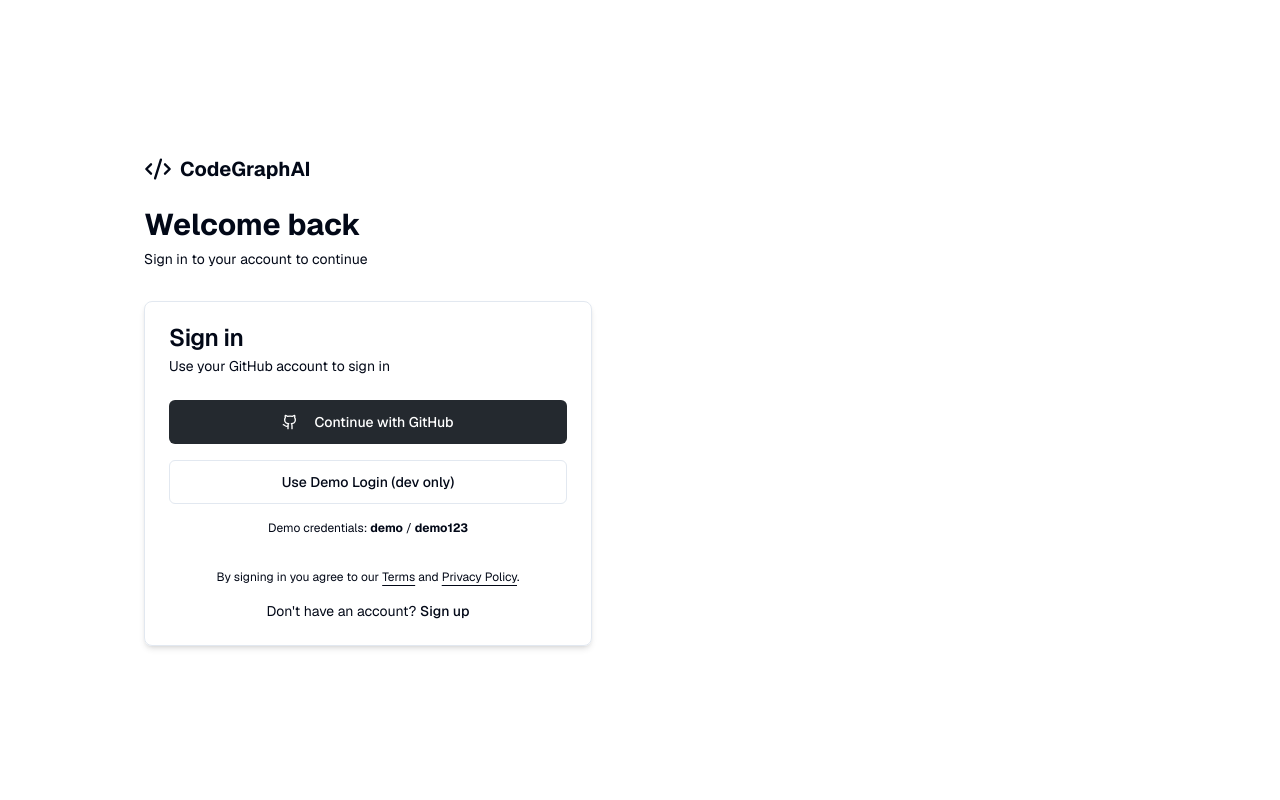
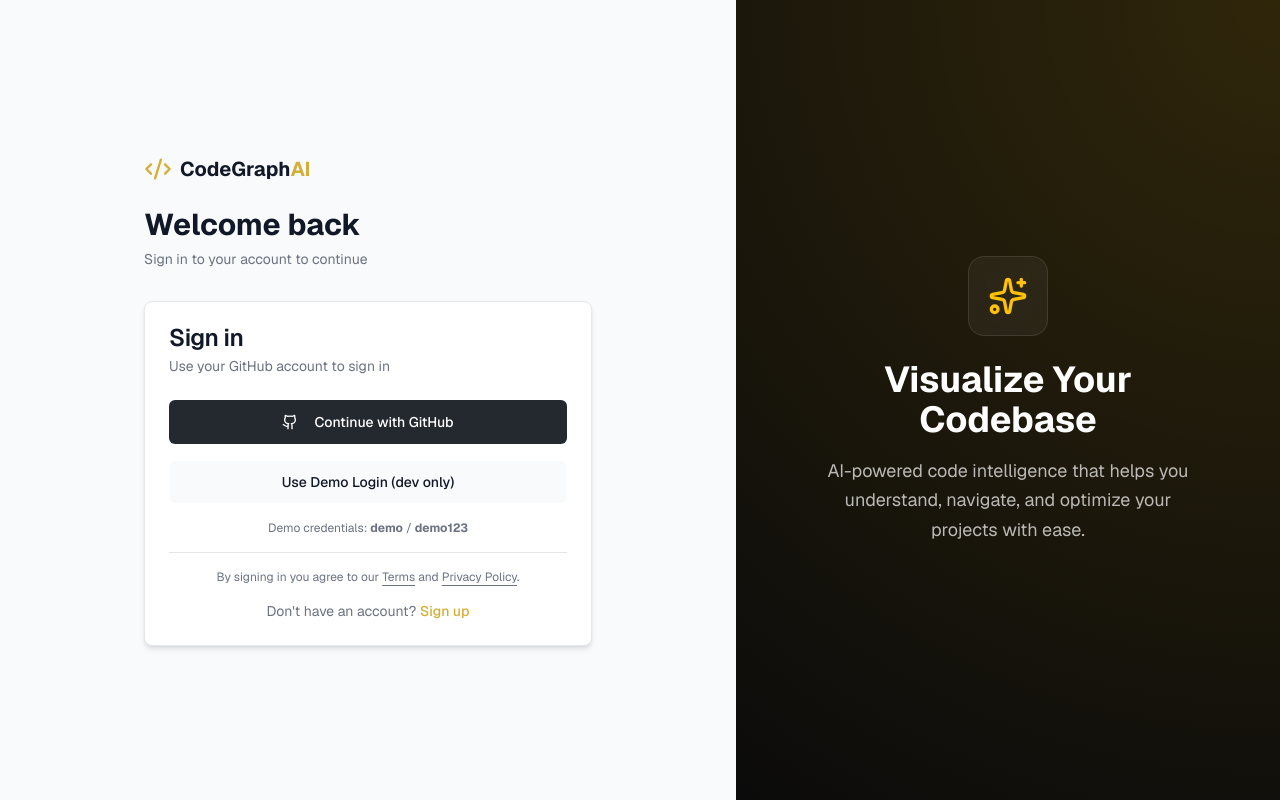
Before and after one commit to SamanPandey-in/codegraph-ai, a React (Vite) app in the folder client/: page /login in a window 1280 px wide. Built offline with nearby package versions, Linux system fonts and the light colour scheme; no server answers.

Commit message:
styles: new theme

```diff
--- a/client/src/features/auth/pages/LoginPage.jsx
+++ b/client/src/features/auth/pages/LoginPage.jsx
@@ -120,15 +120,15 @@
       </div>
 
       <div className="hidden lg:relative lg:flex lg:flex-1">
-        <div className="absolute inset-0 bg-gradient-to-br from-primary via-primary/90 to-primary/70">
-          <div className="absolute inset-0 bg-[radial-gradient(circle_at_top_right,_var(--tw-gradient-stops))] from-white/10 via-transparent to-transparent" />
+        <div className="absolute inset-0 bg-black">
+          <div className="absolute inset-0 bg-[radial-gradient(circle_at_top_right,rgba(255,193,7,0.15),transparent)]" />
           <div className="absolute inset-0 flex flex-col items-center justify-center p-12 text-white">
             <div className="max-w-sm text-center">
-              <div className="mx-auto mb-6 flex size-20 items-center justify-center rounded-2xl bg-white/10 backdrop-blur-sm">
-                <Sparkles className="size-10" />
+              <div className="mx-auto mb-6 flex size-20 items-center justify-center rounded-2xl bg-white/5 backdrop-blur-sm border border-white/10">
+                <Sparkles className="size-10 text-gold" />
               </div>
               <h2 className="text-4xl font-bold mb-4">Visualize Your Codebase</h2>
-              <p className="text-lg text-white/90 leading-relaxed">
+              <p className="text-lg text-white/70 leading-relaxed">
                 AI-powered code intelligence that helps you understand, navigate,
                 and optimize your projects with ease.
               </p>
--- a/client/src/features/graph/components/GraphView.jsx
+++ b/client/src/features/graph/components/GraphView.jsx
@@ -18,13 +18,13 @@
 } from '../slices/graphSlice';
 
 const TYPE_COLORS = {
-  component: { bg: '#1e3a5f', border: '#3b82f6' },
-  page:      { bg: '#1a3a2a', border: '#22c55e' },
-  hook:      { bg: '#3a1e5f', border: '#a855f7' },
-  service:   { bg: '#3a2a1e', border: '#f97316' },
-  util:      { bg: '#1e3a3a', border: '#06b6d4' },
-  config:    { bg: '#3a3a1e', border: '#eab308' },
-  module:    { bg: '#1e1b4b', border: '#4f46e5' },
+  component: { bg: '#1A1A1A', border: '#404040' },
+  page:      { bg: '#0B0B0B', border: '#D4AF37' }, // Premium Gold accent for pages
+  hook:      { bg: '#262626', border: '#D4AF37' }, // Premium Gold accent for hooks
+  service:   { bg: '#1A1A1A', border: '#404040' },
+  util:      { bg: '#262626', border: '#404040' },
+  config:    { bg: '#0B0B0B', border: '#666666' },
+  module:    { bg: '#1A1A1A', border: '#404040' },
 };
 
 function typeStyle(type) {
@@ -32,7 +32,7 @@
   return {
     background: bg,
     border: `1px solid ${border}`,
-    color: '#e0e7ff',
+    color: '#E5E5E5',
     borderRadius: 8,
     fontSize: 11,
     padding: '6px 10px',
@@ -93,35 +93,35 @@
     .map(([k]) => k);
 
   return (
-    <div className="absolute top-2 right-2 z-10 w-72 rounded-xl border border-gray-700 bg-gray-950/95 backdrop-blur-sm p-4 text-xs shadow-xl">
+    <div className="absolute top-2 right-2 z-10 w-72 rounded-xl border border-border bg-card/95 backdrop-blur-sm p-4 text-xs shadow-xl transition-all">
       <div className="flex items-start justify-between gap-2 mb-3">
         <div className="flex items-center gap-1.5 min-w-0">
           <span className="inline-block size-2.5 rounded-full shrink-0" style={{ background: border }} />
-          <span className="font-mono font-semibold text-white/90 truncate">{nodeId}</span>
+          <span className="font-mono font-semibold text-foreground truncate">{nodeId}</span>
         </div>
-        <button onClick={onClose} className="shrink-0 text-gray-400 hover:text-white transition-colors" aria-label="Close">
+        <button onClick={onClose} className="shrink-0 text-muted-foreground hover:text-foreground transition-colors" aria-label="Close">
           <X className="size-3.5" />
         </button>
       </div>
 
-      <p className="mb-3 text-gray-400">
-        Type: <span className="capitalize text-white/80">{type}</span>
+      <p className="mb-3 text-muted-foreground">
+        Type: <span className="capitalize text-foreground/80">{type}</span>
       </p>
 
       {deps.length > 0 && (
         <div className="mb-3">
-          <p className="mb-1 text-gray-500 uppercase tracking-wider text-[10px]">Imports ({deps.length})</p>
-          <ul className="flex flex-col gap-0.5 max-h-28 overflow-y-auto">
-            {deps.map((d) => <li key={d} className="font-mono text-blue-300 truncate">{d}</li>)}
+          <p className="mb-1 text-muted-foreground/60 uppercase tracking-wider text-[10px]">Imports ({deps.length})</p>
+          <ul className="flex flex-col gap-0.5 max-h-28 overflow-y-auto custom-scrollbar">
+            {deps.map((d) => <li key={d} className="font-mono text-gold/80 truncate">{d}</li>)}
           </ul>
         </div>
       )}
 
       {usedBy.length > 0 && (
         <div>
-          <p className="mb-1 text-gray-500 uppercase tracking-wider text-[10px]">Used by ({usedBy.length})</p>
-          <ul className="flex flex-col gap-0.5 max-h-28 overflow-y-auto">
-            {usedBy.map((d) => <li key={d} className="font-mono text-green-300 truncate">{d}</li>)}
+          <p className="mb-1 text-muted-foreground/60 uppercase tracking-wider text-[10px]">Used by ({usedBy.length})</p>
+          <ul className="flex flex-col gap-0.5 max-h-28 overflow-y-auto custom-scrollbar">
+            {usedBy.map((d) => <li key={d} className="font-mono text-foreground/70 truncate">{d}</li>)}
           </ul>
         </div>
       )}
@@ -171,21 +171,21 @@
         onConnect={onConnect}
         onNodeClick={onNodeClick}
         fitView
-        style={{ background: '#030712' }}
+        style={{ background: 'transparent' }}
       >
         <MiniMap
           nodeColor={(n) => (TYPE_COLORS[graph[n.id]?.type] || TYPE_COLORS.module).border}
-          maskColor="rgba(3,7,18,0.7)"
-          style={{ background: '#111827' }}
+          maskColor="rgb(var(--background) / 0.7)"
+          style={{ background: 'rgb(var(--card))', border: '1px solid rgb(var(--border) / 0.1)' }}
         />
         <Controls />
-        <Background color="#1f2937" gap={20} />
+        <Background color="rgb(var(--foreground) / 0.05)" gap={20} />
 
-        <div className="absolute bottom-14 left-3 z-10 rounded-lg border border-gray-700 bg-gray-900/90 p-3 text-[11px]">
+        <div className="absolute bottom-14 left-3 z-10 rounded-lg border border-border bg-card/90 p-3 text-[11px] shadow-lg">
           {Object.entries(TYPE_COLORS).map(([type, { border }]) => (
             <div key={type} className="flex items-center gap-2 mb-1 last:mb-0">
               <span className="inline-block size-2.5 rounded-sm shrink-0" style={{ background: border }} />
-              <span className="text-gray-300 capitalize">{type}</span>
+              <span className="text-muted-foreground capitalize">{type}</span>
             </div>
           ))}
         </div>
--- a/client/src/index.css
+++ b/client/src/index.css
@@ -3,62 +3,79 @@
 
 @layer base {
   :root {
-    --background: 0 0% 100%;
-    --foreground: 222.2 84% 4.9%;
-    --card: 0 0% 100%;
-    --card-foreground: 222.2 84% 4.9%;
-    --popover: 0 0% 100%;
-    --popover-foreground: 222.2 84% 4.9%;
-    --primary: 221.2 83.2% 53.3%;
-    --primary-foreground: 210 40% 98%;
-    --secondary: 210 40% 96.1%;
-    --secondary-foreground: 222.2 47.4% 11.2%;
-    --muted: 210 40% 96.1%;
-    --muted-foreground: 215.4 16.3% 46.9%;
-    --accent: 210 40% 96.1%;
-    --accent-foreground: 222.2 47.4% 11.2%;
-    --destructive: 0 84.2% 60.2%;
-    --destructive-foreground: 210 40% 98%;
-    --border: 214.3 31.8% 91.4%;
-    --input: 214.3 31.8% 91.4%;
-    --ring: 221.2 83.2% 53.3%;
-    --radius: 0.5rem;
-    --chart-1: 12 76% 61%;
-    --chart-2: 173 58% 39%;
-    --chart-3: 197 37% 24%;
-    --chart-4: 43 74% 66%;
-    --chart-5: 27 87% 67%;
+    --background: 249 250 251;     /* #F9FAFB */
+    --foreground: 17 24 39;        /* #111827 - Darker Gray/Black */
+    --card: 255 255 255;
+    --card-foreground: 17 24 39;
+    --popover: 255 255 255;
+    --popover-foreground: 17 24 39;
+    --primary: 212 175 55;         /* Premium Gold #D4AF37 */
+    --primary-foreground: 255 255 255;
+    --secondary: 107 114 128;      /* Slate Gray */
+    --secondary-foreground: 249 250 251;
+    --muted: 243 244 246;          /* #F3F4F6 */
+    --muted-foreground: 107 114 128;
+    --accent: 212 175 55;
+    --accent-foreground: 17 24 39;
+    --border: 229 231 235;         /* Solid gray border */
+    --input: 255 255 255;
+    --ring: 212 175 55;
+    --radius: 0.75rem;             /* Slightly rounder for modern feel */
   }
 
   .dark {
-    --background: 222.2 84% 4.9%;
-    --foreground: 210 40% 98%;
-    --card: 222.2 84% 4.9%;
-    --card-foreground: 210 40% 98%;
-    --popover: 222.2 84% 4.9%;
-    --popover-foreground: 210 40% 98%;
-    --primary: 217.2 91.2% 59.8%;
-    --primary-foreground: 222.2 47.4% 11.2%;
-    --secondary: 217.2 32.6% 17.5%;
-    --secondary-foreground: 210 40% 98%;
-    --muted: 217.2 32.6% 17.5%;
-    --muted-foreground: 215 20.2% 65.1%;
-    --accent: 217.2 32.6% 17.5%;
-    --accent-foreground: 210 40% 98%;
-    --destructive: 0 62.8% 30.6%;
-    --destructive-foreground: 210 40% 98%;
-    --border: 217.2 32.6% 17.5%;
-    --input: 217.2 32.6% 17.5%;
-    --ring: 224.3 76.3% 48%;
-    --chart-1: 220 70% 50%;
-    --chart-2: 160 60% 45%;
-    --chart-3: 30 80% 55%;
-    --chart-4: 280 65% 60%;
-    --chart-5: 340 75% 55%;
+    --background: 3 7 18;          /* Very deep black #030712 */
+    --foreground: 249 250 251;     /* #F9FAFB */
+    --card: 17 24 39;              /* #111827 */
+    --card-foreground: 249 250 251;
+    --popover: 17 24 39;
+    --popover-foreground: 249 250 251;
+    --primary: 212 175 55;         /* Gold */
+    --primary-foreground: 3 7 18;
+    --secondary: 75 85 99;
+    --secondary-foreground: 249 250 251;
+    --muted: 31 41 55;             /* #1F2937 */
+    --muted-foreground: 156 163 175;
+    --accent: 212 175 55;
+    --accent-foreground: 3 7 18;
+    --border: 31 41 55;
+    --input: 17 24 39;
+    --ring: 212 175 55;
   }
 }
 
 @theme {
+  --color-background: rgb(var(--background));
+  --color-foreground: rgb(var(--foreground));
+
+  --color-card: rgb(var(--card));
+  --color-card-foreground: rgb(var(--card-foreground));
+
+  --color-popover: rgb(var(--popover));
+  --color-popover-foreground: rgb(var(--popover-foreground));
+
+  --color-primary: rgb(var(--primary));
+  --color-primary-foreground: rgb(var(--primary-foreground));
+
+  --color-secondary: rgb(var(--secondary));
+  --color-secondary-foreground: rgb(var(--secondary-foreground));
+
+  --color-muted: rgb(var(--muted));
+  --color-muted-foreground: rgb(var(--muted-foreground));
+
+  --color-accent: rgb(var(--accent));
+  --color-accent-foreground: rgb(var(--accent-foreground));
+
+  --color-border: rgb(var(--border));
+  --color-input: rgb(var(--input));
+  --color-ring: rgb(var(--ring));
+
+  --color-gold: #FFC107;
+  --color-black: #0B0B0B;
+  --color-dark: #2E2E2E;
+  --color-gray: #666666;
+  --color-light: #E5E5E5;
+
   --font-sans: 'Geist', system-ui, -apple-system, sans-serif;
   --font-display: 'Space Grotesk', 'Geist', system-ui, sans-serif;
   --font-mono: 'JetBrains Mono', 'Courier New', monospace;
@@ -66,12 +83,20 @@
 
 @layer base {
   * {
-    border-color: hsl(var(--border));
+    border-color: rgb(var(--border));
   }
   body {
-    background-color: hsl(var(--background));
-    color: hsl(var(--foreground));
+    background-color: rgb(var(--background));
+    color: rgb(var(--foreground));
     font-family: var(--font-sans);
+    -webkit-font-smoothing: antialiased;
+    -moz-osx-font-smoothing: grayscale;
+  }
+}
+
+@layer utilities {
+  .shadow-premium {
+    box-shadow: 0 4px 6px -1px rgb(0 0 0 / 0.05), 0 2px 4px -2px rgb(0 0 0 / 0.05);
   }
 }
 
```
Also changed, not shown: client/src/components/layout/Header.jsx (+11 -9 lines), client/src/components/layout/Sidebar.jsx (+21 -9 lines), client/src/features/auth/pages/SignupPage.jsx (+8 -8 lines), client/src/features/dashboard/pages/DashboardPage.jsx (+27 -27 lines), 2 other files (tests, documents, lock files or other folders).
